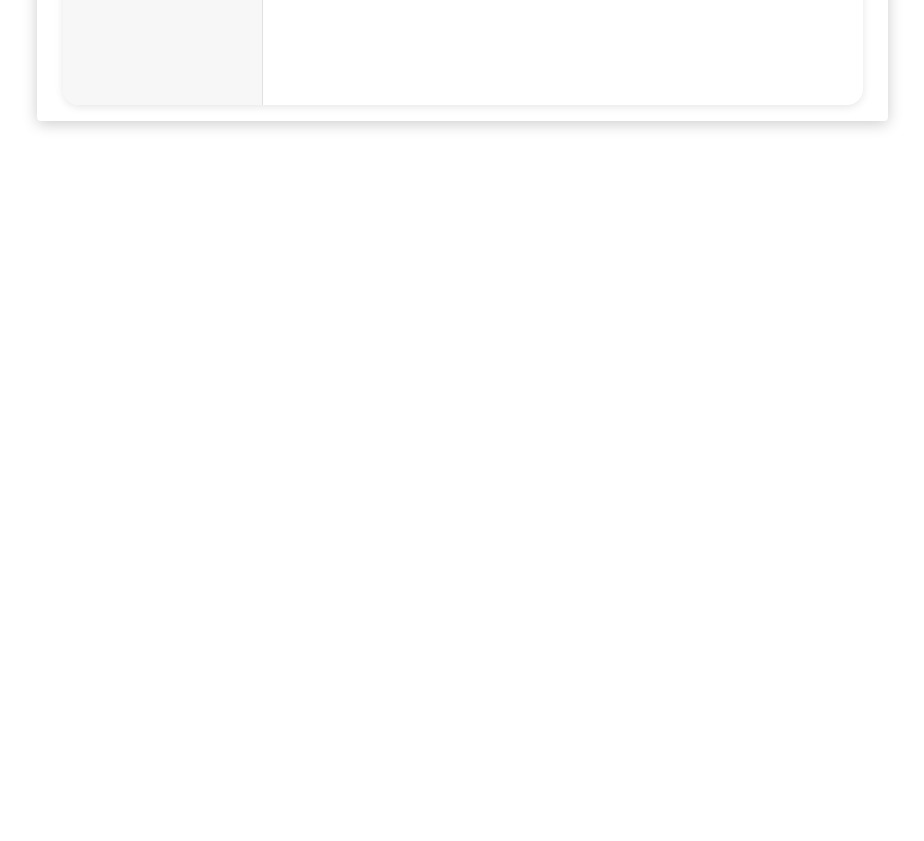
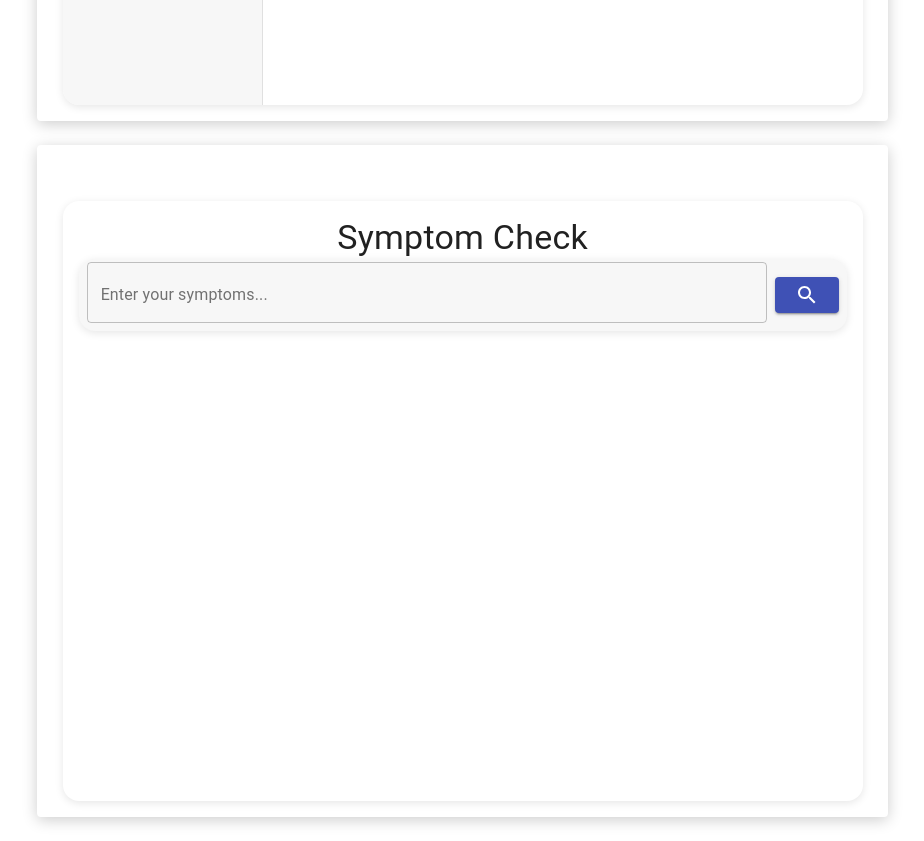
Before and after one commit to vipinkattungal/mydrsoft, a React (Create React App) app: page /ResearchDashboard in a window 1280 px wide. Shown: the part 1080-1921 px from the top of the page, without its empty margins (52-976 px from the left). Before the commit the page ends 1249 px from the top, so only its background shows below. Built offline with nearby package versions, Linux system fonts and the light colour scheme.

Commit message:
symptom checker
symptom checker

```diff
--- a/src/component/Dashbord/components/aiSearch.js
+++ b/src/component/Dashbord/components/aiSearch.js
@@ -139,6 +139,7 @@ const SearchComponent = () => {
 
   return (
     <Paper className={classes.root}>
+
       <div className={classes.filterBar}>
 
         <Typography variant="h6">Filters:</Typography>
--- a/src/component/Dashbord/researchDashbord.js
+++ b/src/component/Dashbord/researchDashbord.js
@@ -8,6 +8,8 @@ import PatientTable from "./components/PatientTable";
 import Note from "./components/Note";
 import PieChart from "./components/PieChart"
 import Cards from "./card"
+import SymptomCheckComponent from '../symptomChecker'
+
 import humanbodyfrontal from '../../image/humanbodyfrontal.jpg'
 import {
   barChartDataDailyTraffic,
@@ -77,12 +79,10 @@ const ResearchDashboard = () => {
            <DoctorChatGPTComponent/>
           </Paper>
         </Grid>
-        <Grid item xs={6} md={12} lg={4}>
-          {/* <Paper className={classes.paper}>
-            {/* <Barchart
-              chartData={barChartDataDailyTraffic}
-              chartOptions={barChartOptionsDailyTraffic}
-            />          </Paper> */}
+        <Grid item xs={6} md={9}>
+           <Paper className={classes.paper}>
+             <SymptomCheckComponent/>
+                      </Paper>
         </Grid>
       </Grid>
     </div>
--- /dev/null
+++ b/src/component/symptomChecker.js
@@ -0,0 +1,135 @@
+import React, { useState } from 'react';
+import { TextField, Button, Paper, makeStyles, Typography, CircularProgress } from '@material-ui/core';
+import SearchIcon from '@material-ui/icons/Search';
+import axios from 'axios';
+
+const useStyles = makeStyles((theme) => ({
+  root: {
+    display: 'flex',
+    alignItems: 'stretch',
+    maxWidth: 800,
+    margin: '0 auto',
+    marginTop: theme.spacing(5),
+    borderRadius: theme.spacing(2),
+    fontFamily: 'Roboto, sans-serif',
+    boxShadow: '0px 2px 8px rgba(0, 0, 0, 0.1)',
+    height: '600px', // Adjust the fixed height as needed
+    overflow: 'hidden',
+  },
+  content: {
+    flex: '1 1 auto',
+    padding: theme.spacing(2),
+    overflowY: 'auto', // Allow the content section to be scrollable
+  },
+  searchBar: {
+    display: 'flex',
+    alignItems: 'center',
+    backgroundColor: '#f7f7f7',
+    padding: theme.spacing(1),
+    borderRadius: theme.spacing(2),
+    boxShadow: '0px 2px 8px rgba(0, 0, 0, 0.1)',
+    marginBottom: theme.spacing(2),
+  },
+  searchButton: {
+    marginLeft: theme.spacing(1),
+  },
+  chatBubble: {
+    padding: theme.spacing(2),
+    borderRadius: theme.spacing(2),
+    backgroundColor: '#f0f0f0',
+    marginBottom: theme.spacing(2),
+    boxShadow: '0px 2px 8px rgba(0, 0, 0, 0.1)',
+  },
+  preloader: {
+    display: 'flex',
+    justifyContent: 'center',
+    alignItems: 'center',
+    minHeight: '100px', // Adjust the height as needed
+  },
+  circularProgress: {
+    margin: theme.spacing(2),
+  },
+}));
+
+const SymptomCheckComponent = () => {
+  const classes = useStyles();
+  const [symptoms, setSymptoms] = useState('');
+  const [chatResponses, setChatResponses] = useState([]);
+  const [loading, setLoading] = useState(false);
+
+  const handleInputChange = (event) => {
+    setSymptoms(event.target.value);
+  };
+
+  const handleSearch = () => {
+    setLoading(true);
+    axios
+      .post(
+        'https://api.openai.com/v1/chat/completions',
+        {
+          model: 'gpt-3.5-turbo',
+          messages: [
+            { role: 'system', content: 'You are a medical expert. Please provide advice based on the symptoms.' },
+            { role: 'user', content: symptoms },
+          ],
+        },
+        {
+          headers: {
+            'Content-Type': 'application/json',
+            Authorization: 'Bearer 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',
+          },
+        }
+      )
+      .then((response) => {
+        const assistantReply = response.data.choices[0].message.content;
+        setChatResponses([...chatResponses, { role: 'assistant', content: assistantReply }]);
+      })
+      .catch((error) => {
+        console.error('Error fetching chat responses:', error);
+      })
+      .finally(() => {
+        setLoading(false);
+      });
+  };
+
+  return (
+    <Paper className={classes.root}>
+      <div className={classes.content}>
+      <Typography variant="h4" className={classes.heading}>
+        Symptom Check
+      </Typography>
+        <div className={classes.searchBar}>
+          <TextField
+            value={symptoms}
+            onChange={handleInputChange}
+            label="Enter your symptoms..."
+            variant="outlined"
+            fullWidth
+          />
+          <Button variant="contained" color="primary" onClick={handleSearch} className={classes.searchButton}>
+            <SearchIcon />
+          </Button>
+        </div>
+        {loading ? (
+          <div className={classes.preloader}>
+            <CircularProgress className={classes.circularProgress} />
+          </div>
+        ) : (
+          chatResponses.map((message, index) => (
+            <div key={index} className={classes.chatBubble}>
+              {message.role === 'system' && (
+                <Typography variant="body1" style={{ fontStyle: 'italic' }}>
+                  {message.content}
+                </Typography>
+              )}
+              {message.role === 'user' && <Typography variant="body1">{message.content}</Typography>}
+              {message.role === 'assistant' && <Typography variant="body1">{message.content}</Typography>}
+            </div>
+          ))
+        )}
+      </div>
+    </Paper>
+  );
+};
+
+export default SymptomCheckComponent;
```
